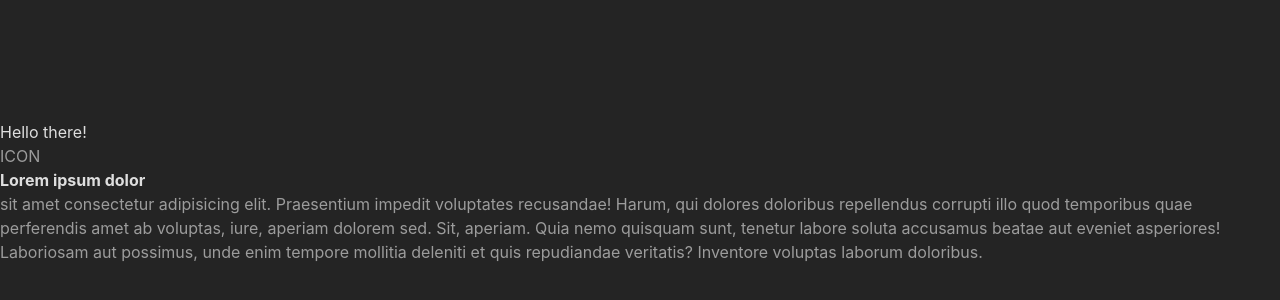
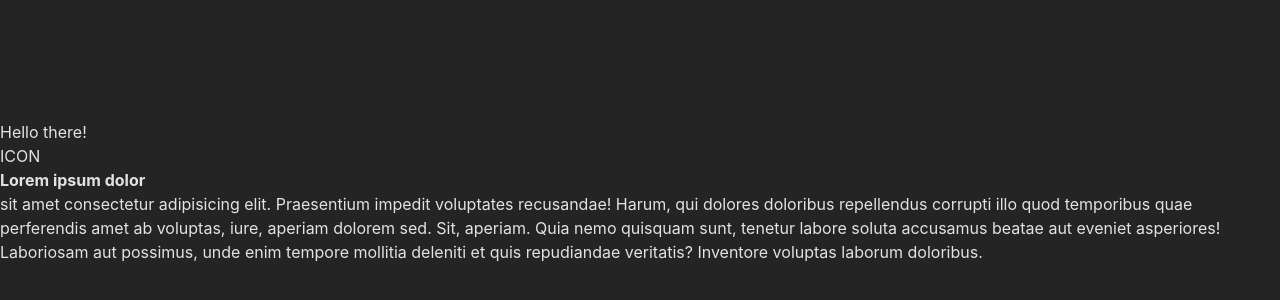
Before and after one commit to aehamdy/my-portfolio, a React (Vite) app: page / in a window 1280 px wide. Shown: the part 208-508 px from the top of the page. Built offline with nearby package versions, Linux system fonts and the light colour scheme.

Commit message:
chore: Update color variables of tailwind config file

```diff
--- a/src/App.jsx
+++ b/src/App.jsx
@@ -1,7 +1,7 @@
 function App() {
   return (
     <section className="dark">
-      <h1 className="text-heading">Hello there!</h1>
+      <h1 className="text-section-heading font-md">Hello there!</h1>
       <p className="text-icon">ICON</p>
       <p className="text-paragraph">
         <strong className="text-heading block">Lorem ipsum dolor</strong>
--- a/src/index.css
+++ b/src/index.css
@@ -16,7 +16,7 @@
   -webkit-font-smoothing: antialiased;
   -moz-osx-font-smoothing: grayscale;
 
-  --heading-color: #323232;
+  --section-heading-color: #323232;
   --paragraph-color: #646464;
   --button-color: #323232;
   --icon-color: #646464;
@@ -40,3 +40,24 @@ body {
   min-width: 320px;
   min-height: 100vh;
 }
+
+/*
+font sizes:
+14px
+16px
+17px
+20px
+
+font weights:
+300
+400
+600
+
+line heights:
+1.3
+1.7
+21px
+30px
+70px
+
+*/
--- a/tailwind.config.js
+++ b/tailwind.config.js
@@ -9,11 +9,16 @@ module.exports = {
     extend: {
       colors: {
         accent: '#f6b846',
-        heading: 'var(--heading-color)',
-        paragraph: 'var(--paragraph-color)',
-        button: 'var(--button-color)',
-        icon: 'var(--icon-color)',
-      }
+        'white-55': 'rgba(255,255,255,0.55)',
+        'white-85': 'rgba(255,255,255,0.85)',
+        'white-90': 'rgba(255,255,255,0.9)',
+        'dark-gray': '#323232', // Dark gray
+        'medium-gray': '#646464', // Medium gray
+        'light-gray': '#999999', // Light gray
+        'neutral-gray': '#9A9A9A', // Neutral gray
+        'soft-white': '#EEEEEE', // Soft white
+        charcoal: '#3E4148', // Charcoal gray
+      },
     },
   },
   plugins: [],
```
